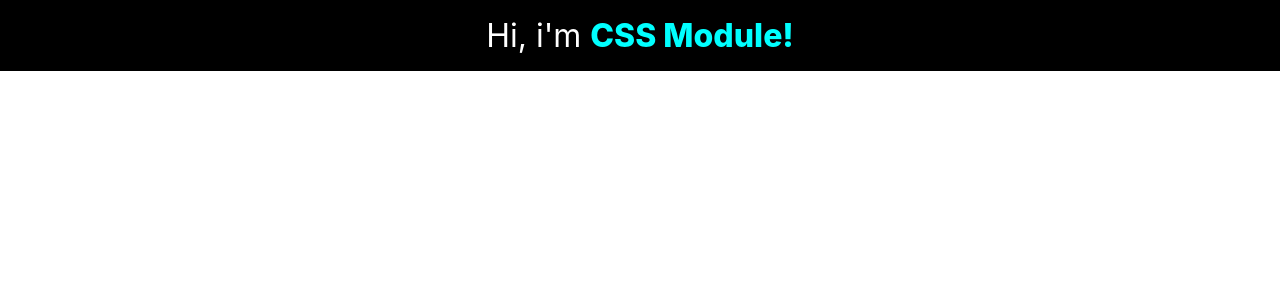
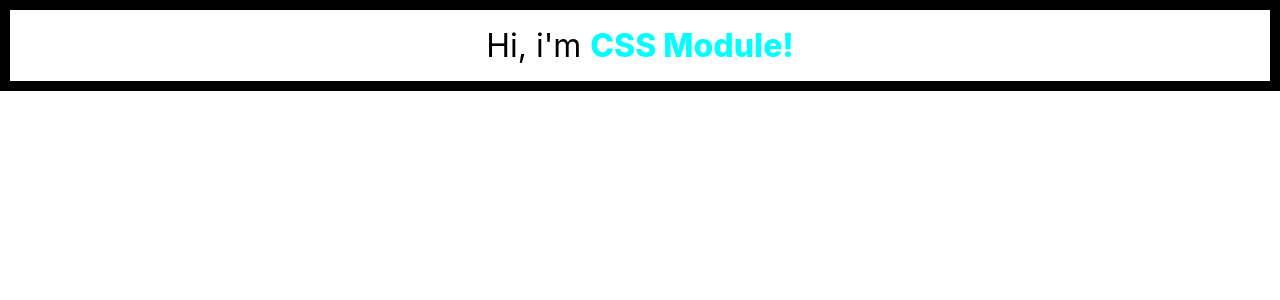
Before and after one commit to BiteSnail/react_practice, a React app: page / in a window 1280 px wide. Shown: the top 300 px of the page. Built offline with nearby package versions, Linux system fonts and the light colour scheme.

Commit message:
yarn add classnames

```diff
--- a/package.json
+++ b/package.json
@@ -17,6 +17,7 @@
     "browserslist": "^4.18.1",
     "camelcase": "^6.2.1",
     "case-sensitive-paths-webpack-plugin": "^2.4.0",
+    "classnames": "^2.3.1",
     "css-loader": "^6.5.1",
     "css-minimizer-webpack-plugin": "^3.2.0",
     "dotenv": "^10.0.0",
--- a/src/CSSModule.js
+++ b/src/CSSModule.js
@@ -1,7 +1,7 @@
 import styles from './CSSModule.module.css';
 const CSSModule = () => {
     return (
-        <div className={styles.wrapper}>
+        <div className={`${styles.wrapper}  ${styles.inverted}`}>
             Hi, i'm <span className="something">CSS Module!</span>
         </div>
     );
--- a/src/CSSModule.module.css
+++ b/src/CSSModule.module.css
@@ -5,6 +5,12 @@
     font-size: 2rem;
 }
 
+.inverted {
+    color: black;
+    background: white;
+    border: 10px solid black;
+}
+
 :global .something{
     font-weight: 800;
     color: aqua;
```
Also changed, not shown: 1 other file (tests, documents, lock files or other folders).
